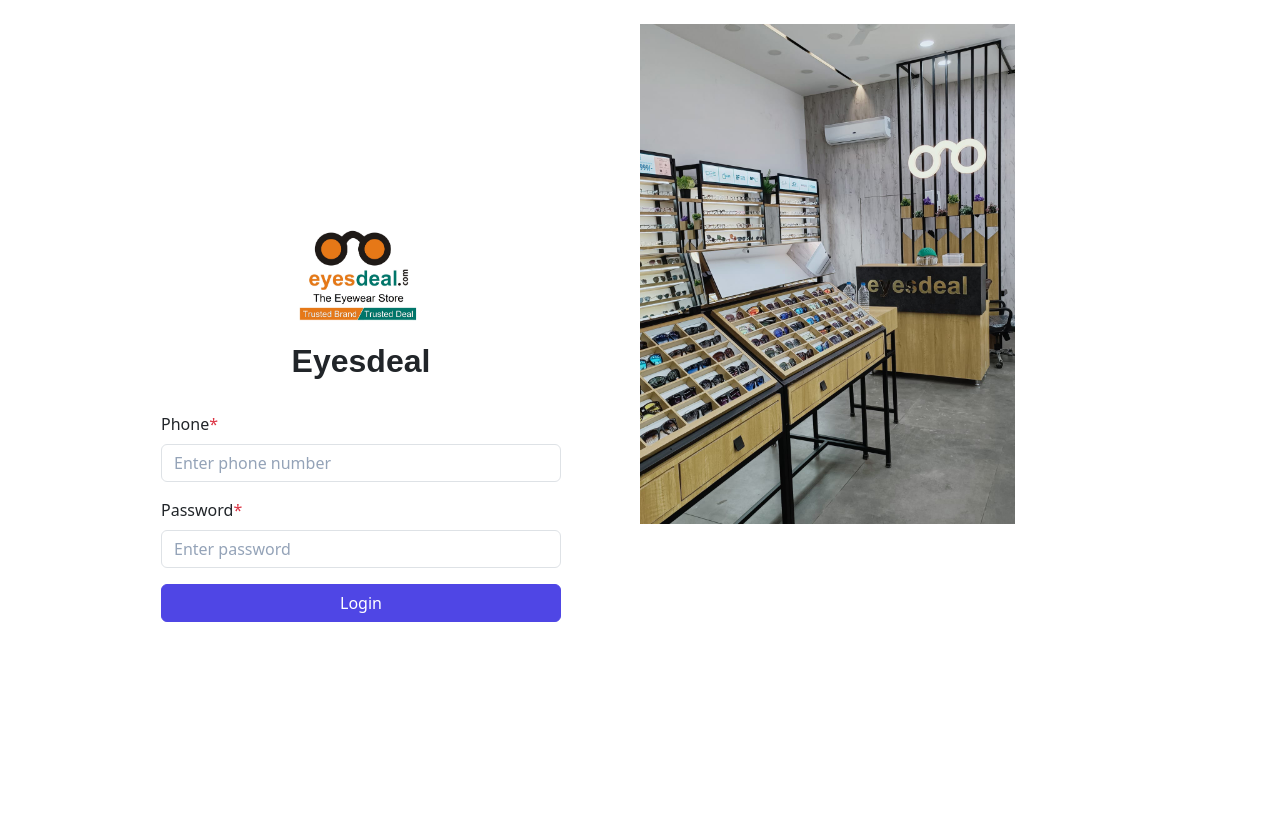
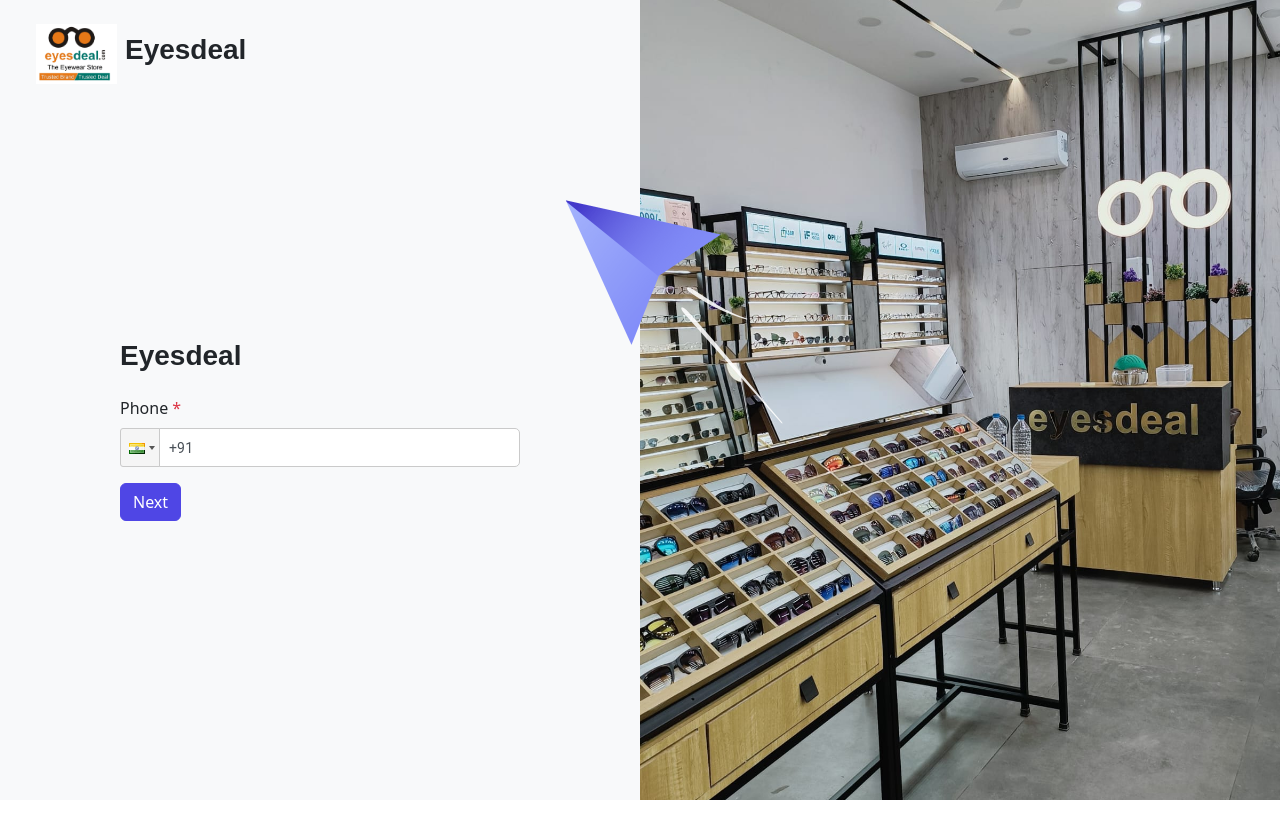
Before and after one commit to jenishCoderkube/eyesdeal_organization, a React (Vite) app: page /login in a window 1280 px wide. Shown: the top 838 px of the page. After the commit the page ends 800 px from the top, so only its background shows below. Built offline with nearby package versions, Linux system fonts and the light colour scheme.

Commit message:
fixed header and login design

```diff
--- a/src/components/CommonButton/CommonButton.jsx
+++ b/src/components/CommonButton/CommonButton.jsx
@@ -1,22 +1,23 @@
 // src/components/CommonButton.jsx
 import React from "react";
 
-const CommonButton = ({ loading, isSubmitting, isValid, buttonText = "Submit" }) => {
+const CommonButton = ({
+  loading,
+  isSubmitting,
+  isValid,
+  className,
+  buttonText = "Submit",
+}) => {
   return (
     <div className="col-12">
       <button
-        className="btn btn-primary w-100"
+        className={`btn btn-primary w-100 ${className}`}
         type="submit"
         // disabled={isSubmitting || !isValid}
       >
-        {!loading && (
-          <span className="indicator-label">{buttonText}</span>
-        )}
+        {!loading && <span className="indicator-label">{buttonText}</span>}
         {loading && (
-          <span
-            className="indicator-progress"
-            style={{ display: 'block' }}
-          >
+          <span className="indicator-progress" style={{ display: "block" }}>
             Please wait...
             <span className="spinner-border spinner-border-sm align-middle ms-2"></span>
           </span>
--- a/src/components/Header/Header.jsx
+++ b/src/components/Header/Header.jsx
@@ -187,11 +187,11 @@
                       style={{ marginTop: "5px" }}
                     />
                   </a>
-                  <ul className="dropdown-menu">
+                  <ul className="dropdown-menu " style={{ marginTop: "-8px" }}>
                     {item.submenu.map((sub, subIndex) => (
                       <li key={subIndex}>
                         <Link
-                          className="dropdown-item text-dark navbar_main_title fs-6 text-nowrap text-truncate ms-2 px-2 py-1"
+                          className="dropdown-item text-dark navbar_main_title fs-6 text-nowrap text-truncate w-auto ms-2 px-2 py-1"
                           to={sub.link}
                         >
                           {sub.label}
--- a/src/pages/Auth/Login/Login.jsx
+++ b/src/pages/Auth/Login/Login.jsx
@@ -1,98 +1,117 @@
-import React, {useEffect, useState} from 'react';
-
-import {Link, useNavigate} from 'react-router-dom';
-import {useFormik} from 'formik';
-
-import {toast} from 'react-toastify';
+import React, { useEffect, useState } from "react";
+import { useNavigate } from "react-router-dom";
+import { useFormik } from "formik";
+import PhoneInput from "react-phone-input-2";
+import "react-phone-input-2/lib/bootstrap.css";
+import { toast } from "react-toastify";
 import {
   loginInitialValues,
   loginValidationSchema,
-} from '../../../Validation/formValidation';
-import constants from '../../../utils/constants';
-import CommonButton from '../../../components/CommonButton/CommonButton';
+} from "../../../Validation/formValidation";
+import constants from "../../../utils/constants";
+import CommonButton from "../../../components/CommonButton/CommonButton";
 
 const Login = () => {
   const navigate = useNavigate();
   const [loading, setLoading] = useState(false);
   const [showPass, setShowPass] = useState(false);
+  const [showPasswordField, setShowPasswordField] = useState(false); // State to toggle password field
+
+  const DUMMY_PHONE = "7777900910";
+  const DUMMY_PASSWORD = "Rizwan@#1202";
 
   const formik = useFormik({
     initialValues: loginInitialValues,
     validationSchema: loginValidationSchema,
-
     onSubmit: (values) => {
-      const {phone} = values;
-
+      const { phone, password } = values;
       setLoading(true);
       try {
-        const body = {
-          phone: phone,
-        };
+        if (phone !== DUMMY_PHONE || password !== DUMMY_PASSWORD) {
+          throw new Error("Invalid credentials");
+        }
+        // Simulate successful authentication
+        localStorage.setItem(constants.USER, phone);
+        toast.success("Login successful");
+        navigate("/");
       } catch (error) {
-        console.log('catch error message: ', error);
+        console.log("catch error message: ", error);
+        toast.error("Authentication failed");
+      } finally {
+        setLoading(false);
       }
-      // Perform authentication logic here...
-
-      // For demonstration purposes, let's assume authentication is successful
-      // Redirect the user to the home page
-      // localStorage.setItem(constants.USER, email); // Storing user in localStorage
-      // navigate('/');
     },
   });
 
   useEffect(() => {
     const USER = localStorage.getItem(constants.USER);
     if (USER) {
-      navigate('/');
+      navigate("/");
     }
-  }, []);
+  }, [navigate]);
+
+  const handleNext = () => {
+    // Validate phone number
+    formik.setFieldTouched("phone", true);
+    formik.validateField("phone").then(() => {
+      if (!formik.errors.phone && formik.values.phone === DUMMY_PHONE) {
+        setShowPasswordField(true);
+      } else {
+        toast.error("Invalid phone number");
+      }
+    });
+  };
 
   return (
-    <main>
-      <div className="container">
-        <section className="section register min-vh-100 d-flex flex-column align-items-center justify-content-center py-4">
+    <>
+      <main
+        className="bg-light"
+        style={{ height: "100vh", overflow: "hidden" }}
+      >
+        <div className="container-fluid h-100">
+          <div className="row h-100">
+            {/* Left Side - Form */}
+            <div className="col-12 col-md-6 d-flex flex-column align-items-center p-4">
               <div className="container-fluid">
-            <div className="row vh-100">
-              {/* Left side - Form */}
-              <div className="col-md-6 d-flex flex-column justify-content-center align-items-center p-5">
-                {/* Logo */}
-                <div className="mb-4 text-center">
+                <div className="d-flex align-items-center">
                   <img
                     src="/eyesdealLogo.jpg"
                     alt="Eyesdeal Logo"
-                    style={{height: '100px'}}
+                    className="img-fluid"
+                    style={{ maxWidth: "90px", maxHeight: "60px" }}
                   />
-                  <h2 className="mt-3 fw-bold">Eyesdeal</h2>
+                  <h2 className="ms-2 fw-bold fs-3 font-serif">Eyesdeal</h2>
+                </div>
               </div>
 
-                {/* Phone Form */}
+              {/* Form */}
               <form
-                  style={{width: '100%', maxWidth: '400px'}}
-                  onSubmit={formik.handleSubmit}>
-                  <div className="mb-3">
-                    <label htmlFor="phone" className="form-label">
-                      Phone<span className="text-danger">*</span>
+                onSubmit={formik.handleSubmit}
+                className="w-100 my-auto"
+                style={{ maxWidth: "400px" }}
+              >
+                <div>
+                  <h3 className="fw-bolder">Eyesdeal</h3>
+                </div>
+                {/* Phone Input */}
+                <div className="mb-3 mt-4">
+                  <label htmlFor="phone" className="form-label fw-medium">
+                    Phone <span className="text-danger">*</span>
                   </label>
-                    <div >
-                      {/* <span className="input-group-text">+91</span> */}
-                      <input
-                        type="text"
-                        className={`form-control ${
+                  <PhoneInput
+                    country={"in"}
+                    value={formik.values.phone}
+                    onChange={(phone) => formik.setFieldValue("phone", phone)}
+                    onBlur={() => formik.setFieldTouched("phone", true)}
+                    inputClass={`form-control ${
                       formik.touched.phone && formik.errors.phone
-                            ? 'is-invalid'
-                            : ''
+                        ? "is-invalid"
+                        : ""
                     }`}
-                        id="phone"
-                        name="phone"
-                        value={formik.values.phone}
-                        onChange={(e) => {
-                          formik.setFieldValue(
-                            'phone',
-                            e.target.value?.trimStart(),
-                          );
-                        }}
-                        onBlur={formik.handleBlur}
+                    containerClass="w-100"
+                    inputStyle={{ width: "100%" }}
                     placeholder="Enter phone number"
+                    disabled={showPasswordField}
                   />
                   {formik.touched.phone && formik.errors.phone && (
                     <div className="invalid-feedback">
@@ -100,31 +119,33 @@
                     </div>
                   )}
                 </div>
-                  </div>
 
-
+                {/* Password Input - Conditionally Rendered */}
+                {showPasswordField && (
+                  <>
                     <div className="mb-3">
-                    <label htmlFor="phone" className="form-label">
-                      Password<span className="text-danger">*</span>
+                      <label
+                        htmlFor="password"
+                        className="form-label fw-medium"
+                      >
+                        Password <span className="text-danger">*</span>
                       </label>
-                    <div >
-                      {/* <span className="input-group-text">+91</span> */}
                       <input
-                        type="text"
+                        type={showPass ? "text" : "password"}
                         className={`form-control ${
                           formik.touched.password && formik.errors.password
-                            ? 'is-invalid'
-                            : ''
+                            ? "is-invalid"
+                            : ""
                         }`}
                         id="password"
                         name="password"
                         value={formik.values.password}
-                        onChange={(e) => {
+                        onChange={(e) =>
                           formik.setFieldValue(
-                            'password',
-                            e.target.value?.trimStart(),
-                          );
-                        }}
+                            "password",
+                            e.target.value?.trimStart()
+                          )
+                        }
                         onBlur={formik.handleBlur}
                         placeholder="Enter password"
                       />
@@ -134,39 +155,65 @@
                         </div>
                       )}
                     </div>
-                  </div>
+                  </>
+                )}
+
+                {/* Button - Next or Sign In */}
+                <div className="d-flex justify-content-end">
+                  {!showPasswordField ? (
                     <CommonButton
                       loading={loading}
-                    // isSubmitting={formik.isSubmitting}
-                    // isValid={formik.isValid}
-                    buttonText="Login"
+                      buttonText="Next"
+                      onClick={handleNext}
+                      className="btn btn-primary w-auto bg-indigo-500 hover-bg-indigo-600 text-white"
                     />
+                  ) : (
+                    <CommonButton
+                      loading={loading}
+                      buttonText="Sign In"
+                      type="submit"
+                      className="btn btn-primary w-auto bg-indigo-500 hover-bg-indigo-600 text-white"
+                    />
+                  )}
+                </div>
               </form>
             </div>
 
-              {/* Right side - Image */}
-              {/* <div
-                  className="col-md-6 d-none d-md-block p-0"
+            {/* Right Side - Image (Hidden on small screens) */}
+            <div className="col-md-6 d-none d-md-block p-0 position-relative">
+              <div>
+                <img
+                  src="/eyesdeal_baloon.png"
+                  alt="eyesdeal_baloon"
+                  className="img-fluid position-absolute"
                   style={{
-                    backgroundImage: '/eyesdeal_banner.jpeg',
-                    backgroundSize: 'cover',
-                    backgroundPosition: 'center',
-                  }}> */}
-              {/* Optional: Add a semi-transparent overlay */}
-              <div className="col-md-6 d-none d-md-block p-0">
+                    objectFit: "cover",
+                    zIndex: "100",
+                    top: "25%",
+                    left: "-75px",
+                    width: "218px",
+                    height: "224px",
+                  }}
+                />
+              </div>
               <img
                 src="/eyesdeal_banner.jpeg"
-                  alt="Eyesdeal Logo"
-                  //  className='h-auto'
-                  style={{height: '500px'}}
+                alt="Eyesdeal Banner"
+                className="img-fluid"
+                style={{
+                  position: "fixed",
+                  top: 0,
+                  right: 0,
+                  width: "50%",
+                  height: "100vh",
+                  objectFit: "cover",
+                }}
               />
             </div>
-              {/* </div> */}
           </div>
         </div>
-        </section>
-      </div>
       </main>
+    </>
   );
 };
 
```
Also changed, not shown: public/eyesdeal_baloon.png (added). Lines whose indentation alone changed are shown as unchanged.
